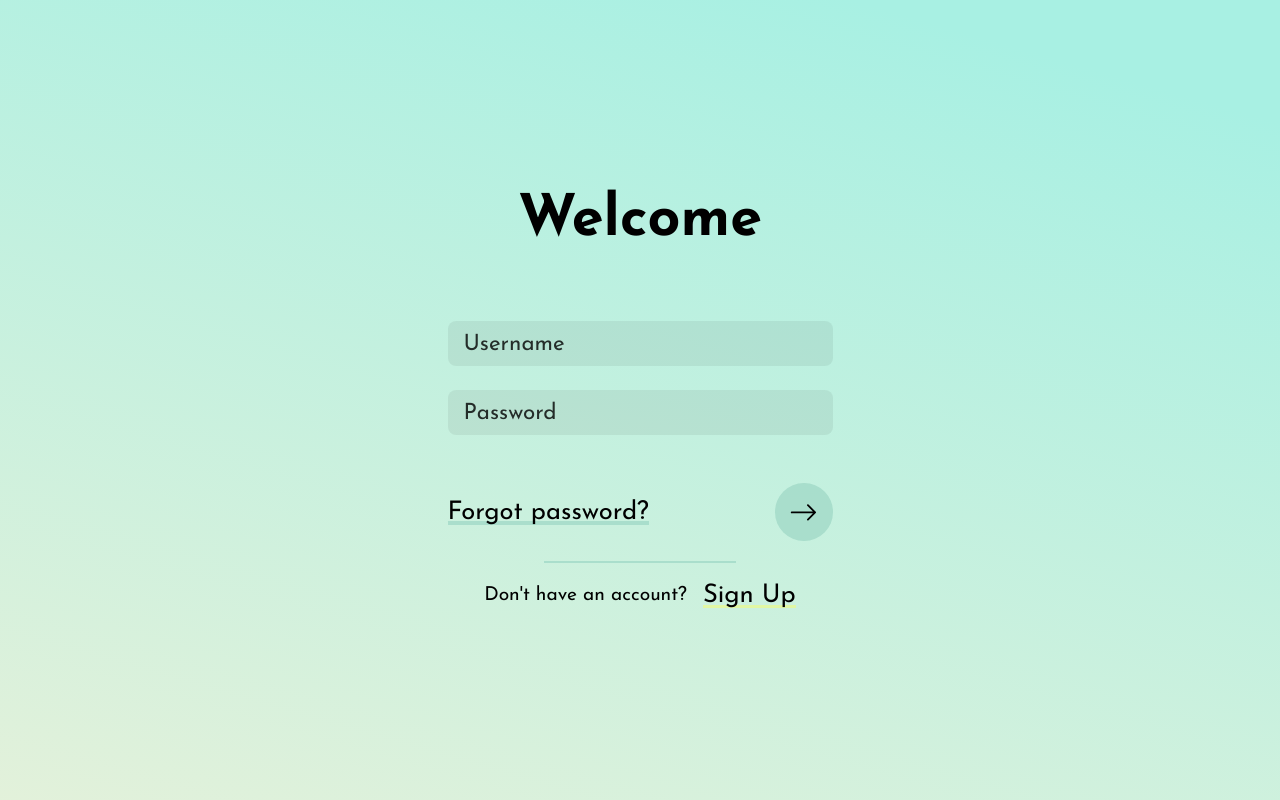
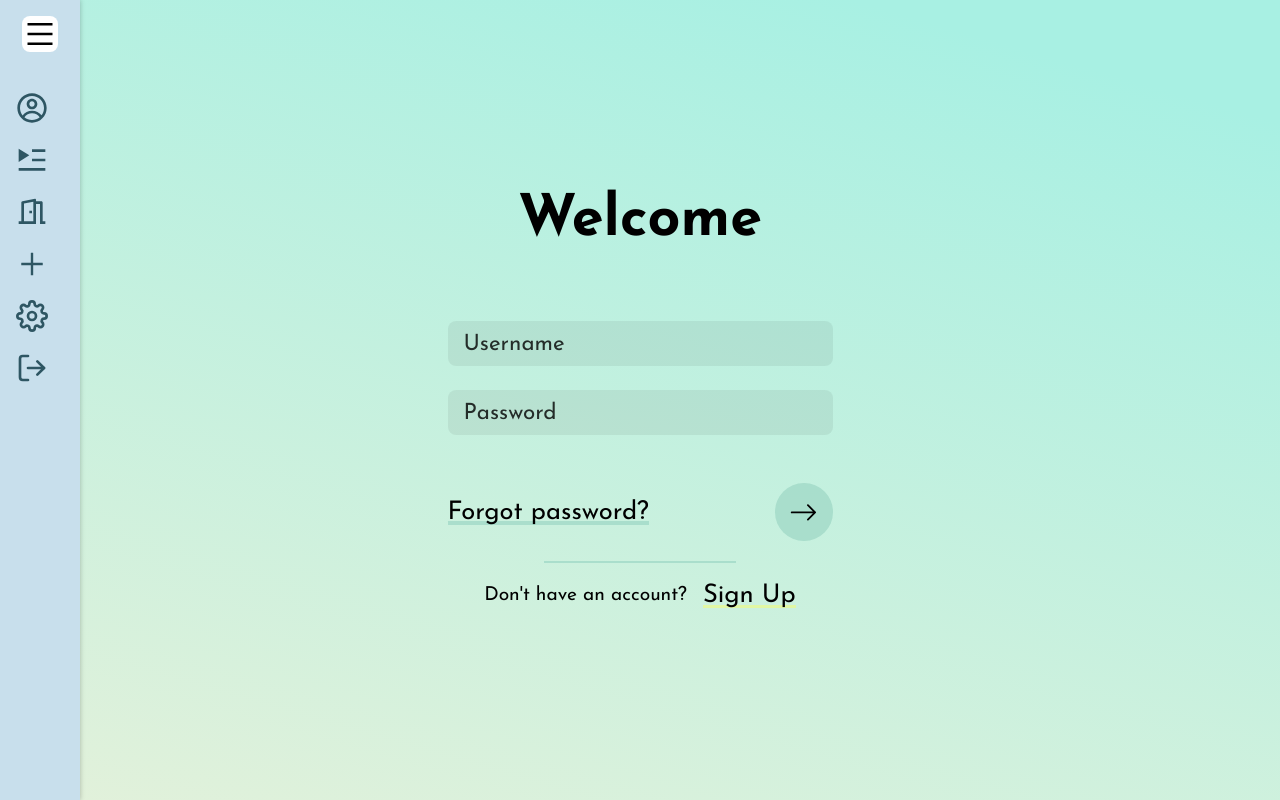
Before and after one commit to sheep2moon/pz-front, a React (Create React App) app: page /login in a window 1280 px wide. Built offline with nearby package versions, Linux system fonts and the light colour scheme.

Commit message:
sidebar - szkielet, linki, rozwijanie

```diff
--- a/src/App.js
+++ b/src/App.js
@@ -4,11 +4,13 @@ import Login from "./views/Login";
 import { Routes, BrowserRouter as Router, Route } from "react-router-dom";
 import Register from "./views/Register";
 import Profile from "./views/Profile.js";
+import Sidebar from "./components/Sidebar";
 
 function App() {
   return (
     <ThemeProvider theme={theme}>
       <Router>
+        <Sidebar />
         <Routes>
           <Route exact path="/login" element={<Login />} />
           <Route exact path="/register" element={<Register />} />
--- /dev/null
+++ b/src/components/Sidebar/SidebarLink.js
@@ -0,0 +1,45 @@
+import React from "react";
+import { Link } from "react-router-dom";
+import styled from "styled-components";
+// import { CgProfile } from "react-icons/cg";
+// import { RiPlayList2Fill, RiDoorOpenLine } from "react-icons/ri";
+// import { AiOutlinePlus } from "react-icons/ai";
+// import { FiSettings, FiLogOut } from "react-icons/fi";
+
+const SidebarLink = ({ to, text, Icon, isOpen }) => {
+  return (
+    <StyledLink to={to}>
+      <IconWrap>{Icon}</IconWrap>
+      {isOpen && <p>{text}</p>}
+    </StyledLink>
+  );
+};
+
+export default SidebarLink;
+
+const StyledLink = styled(Link)`
+  display: flex;
+  align-items: center;
+  margin: 0.25rem 0;
+  padding: 0.25rem 0;
+  color: #000;
+  text-decoration: none;
+  color: ${({ theme }) => theme.colors.darkBlue};
+  :hover {
+    opacity: 0.8;
+  }
+  p {
+    font-weight: 400;
+    overflow: hidden;
+    white-space: nowrap;
+  }
+  svg {
+    font-size: 2rem;
+    margin-right: 1rem;
+    font-weight: 400;
+  }
+`;
+
+const IconWrap = styled.div`
+  width: 50px;
+`;
--- /dev/null
+++ b/src/components/Sidebar/index.js
@@ -0,0 +1,68 @@
+import React, { useState } from "react";
+import styled from "styled-components";
+import { links } from "./links-config";
+import SidebarLink from "./SidebarLink";
+import { AiOutlineMenu, AiOutlineArrowLeft } from "react-icons/ai";
+
+const Sidebar = () => {
+  const [isOpen, setIsOpen] = useState(false);
+
+  return (
+    <SidebarContainer isOpen={isOpen}>
+      <Controls>
+        <MenuButton isOpen={isOpen} onClick={() => setIsOpen(!isOpen)}>
+          {isOpen ? <AiOutlineArrowLeft /> : <AiOutlineMenu />}
+        </MenuButton>
+      </Controls>
+      <ProfileInfo />
+      <LinksWrap>
+        {links.map(({ icon, text, to }) => {
+          return (
+            <SidebarLink isOpen={isOpen} Icon={icon} to={to} text={text} />
+          );
+        })}
+      </LinksWrap>
+    </SidebarContainer>
+  );
+};
+
+export default Sidebar;
+
+const SidebarContainer = styled.nav`
+  position: fixed;
+  top: 0;
+  left: 0;
+  height: 100vh;
+  width: ${({ isOpen }) => (isOpen ? "240px" : "80px")};
+  display: flex;
+  flex-direction: column;
+  background-color: ${({ theme }) => theme.colors.primary};
+  padding: 1rem;
+  transition: all 0.2s ease-in-out;
+  box-shadow: 0 0 5px #00000040;
+`;
+
+const Controls = styled.div`
+  display: flex;
+  justify-content: center;
+`;
+const MenuButton = styled.button`
+  display: flex;
+  align-items: center;
+  justify-content: center;
+  background-color: #fff;
+  border: none;
+  border-radius: 8px;
+  padding: 2px;
+  width: ${({ isOpen }) => (isOpen ? "100%" : "auto")};
+  margin-bottom: 2rem;
+  cursor: pointer;
+  svg {
+    font-size: 2rem;
+  }
+`;
+const ProfileInfo = styled.div``;
+const LinksWrap = styled.div`
+  display: flex;
+  flex-direction: column;
+`;
--- /dev/null
+++ b/src/components/Sidebar/links-config.js
@@ -0,0 +1,37 @@
+import { CgProfile } from "react-icons/cg";
+import { RiPlayList2Fill, RiDoorOpenLine } from "react-icons/ri";
+import { AiOutlinePlus } from "react-icons/ai";
+import { FiSettings, FiLogOut } from "react-icons/fi";
+
+export const links = [
+  {
+    icon: <CgProfile />,
+    text: "account",
+    to: "/profile",
+  },
+  {
+    icon: <RiPlayList2Fill />,
+    text: "playlists",
+    to: "/",
+  },
+  {
+    icon: <RiDoorOpenLine />,
+    text: "rooms",
+    to: "/",
+  },
+  {
+    icon: <AiOutlinePlus />,
+    text: "join the room",
+    to: "/join-the-room",
+  },
+  {
+    icon: <FiSettings />,
+    text: "settings",
+    to: "/settings",
+  },
+  {
+    icon: <FiLogOut />,
+    text: "logout",
+    to: "/logout",
+  },
+];
--- a/src/theme.js
+++ b/src/theme.js
@@ -1,6 +1,6 @@
 export const theme = {
   colors: {
-    primary: "#C8DFEC",
+    primary: "#C8DFEC", //blue
     white: "#f3f3f3",
     darkBlue: "#2E5663",
     darkGray: "#00000020",
```
Also changed, not shown: src/components/Sidebar/NavLink.js (added, +11 -0 lines), 1 other file (tests, documents, lock files or other folders).
